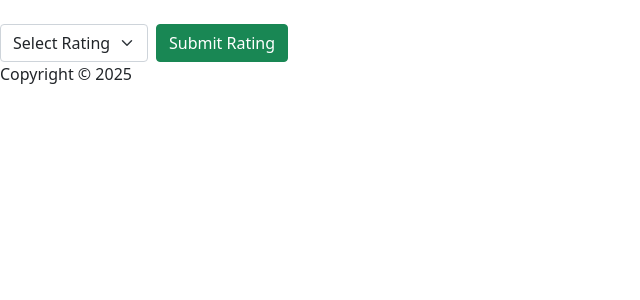
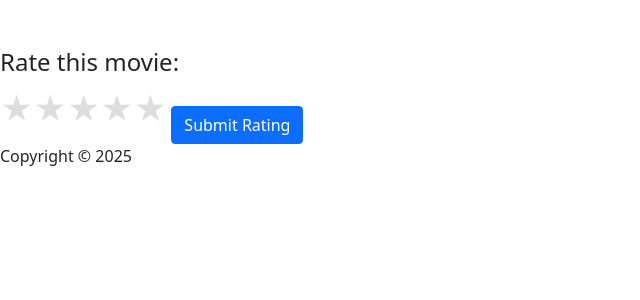
Before and after one commit to HelibenModi/Project, a PHP site: template app/views/movie/rating.php in a window 1280 px wide. Shown: the part 56-356 px from the top of the page, without its empty margins (0-640 px from the left). Run offline with PHP 8.4, Linux system fonts and the light colour scheme; the visitor is signed in with stand-in values (Sample User, id 1); tables that the repository leaves empty or names only in its code hold one stand-in row (values such as "Sample post"); the template is opened without the code that fills it: most values are stand-ins (such as "Sample title", 1, 10 or a date in 2020).

Commit message:
Star Ratings

```diff
--- a/app/core/Controller.php
+++ b/app/core/Controller.php
@@ -9,7 +9,7 @@ class Controller {
 
     public function view($view, $data = [])
     {
-        extract($data);  // ✅ required
+        extract($data);
         require_once "app/views/$view.php";
     }
 
--- a/app/core/config.php
+++ b/app/core/config.php
@@ -19,3 +19,4 @@ define('DB_USER',         '4806_spiritmud');
 define('DB_PASS',         $_ENV['DB_PASS']);
 define('DB_DATABASE',     '4806_spiritmud');
 define('DB_PORT',         '61000');
+define('DB_DSN', 'mysql:host=' . DB_HOST . ';dbname=' . DB_DATABASE . ';port=' . DB_PORT);
--- a/app/views/movie/rating.php
+++ b/app/views/movie/rating.php
@@ -1,12 +1,36 @@
-<form action="/movie/rate" method="POST" class="d-flex align-items-center mt-4">
+<form method="post" action="/movie/rate">
     <input type="hidden" name="movie_title" value="<?= htmlspecialchars($movie['Title']) ?>">
 
-    <select name="rating" class="form-select w-auto me-2" required>
-        <option value="">Select Rating</option>
-        <?php for ($i = 1; $i <= 5; $i++): ?>
-            <option value="<?= $i ?>"><?= $i ?> Star<?= $i > 1 ? 's' : '' ?></option>
+    <h4 class="mt-5">Rate this movie:</h4>
+    <div class="star-rating">
+        <?php for ($i = 5; $i >= 1; $i--): ?>
+            <input type="radio" id="star<?= $i ?>" name="rating" value="<?= $i ?>">
+            <label for="star<?= $i ?>" title="<?= $i ?> stars">&#9733;</label>
         <?php endfor; ?>
-    </select>
+    </div>
 
-    <button type="submit" class="btn btn-success">Submit Rating</button>
+    <button type="submit" class="btn btn-primary mt-3">Submit Rating</button>
 </form>
+
+<style>
+    .star-rating {
+        direction: rtl;
+        display: inline-flex;
+        font-size: 2rem;
+    }
+    .star-rating input[type="radio"] {
+        display: none;
+    }
+    .star-rating label {
+        color: #ddd;
+        cursor: pointer;
+        transition: color 0.2s;
+    }
+    .star-rating input[type="radio"]:checked ~ label {
+        color: #ffc107;
+    }
+    .star-rating label:hover,
+    .star-rating label:hover ~ label {
+        color: #ffc107;
+    }
+</style>
--- a/app/views/templates/headerPublic.php
+++ b/app/views/templates/headerPublic.php
@@ -7,6 +7,8 @@ if (isset($_SESSION['auth']) == 1) {
 <!DOCTYPE html>
 <html lang="en">
     <link href="https://cdn.jsdelivr.net/npm/bootstrap@5.1.3/dist/css/bootstrap.min.css" rel="stylesheet" integrity="sha384-1BmE4kWBq78iYhFldvKuhfTAU6auU8tT94WrHftjDbrCEXSU1oBoqyl2QvZ6jIW3" crossorigin="anonymous">
+    <link rel="stylesheet" href="https://cdn.jsdelivr.net/npm/bootstrap-icons/font/bootstrap-icons.css">
+
     <link rel="icon" href="/favicon.png">
     <title>COSC 4806</title>
 
```
Also changed, not shown: app/controllers/movie.php (+28 -0 lines), app/views/movie/results.php (+14 -5 lines).
